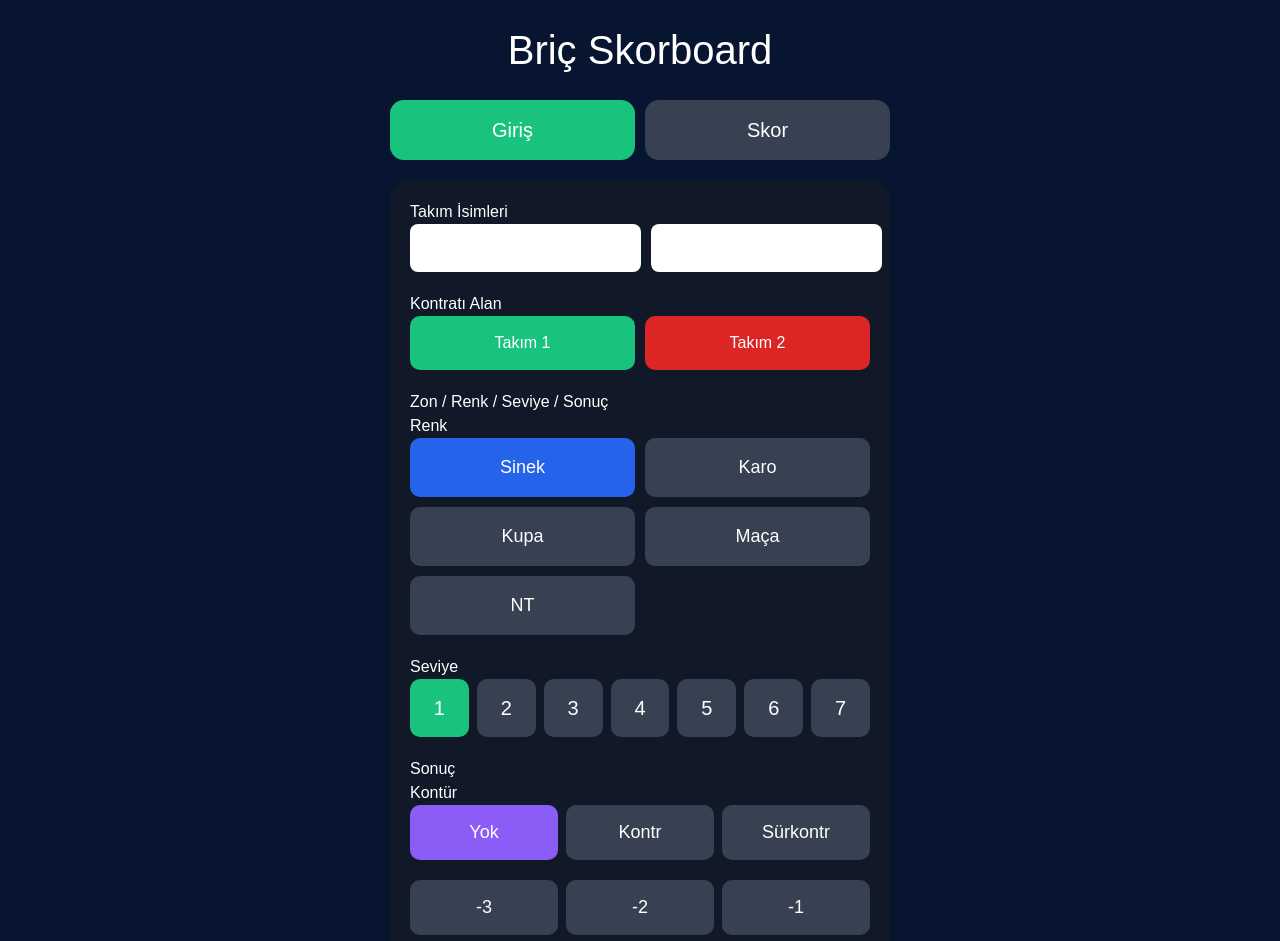
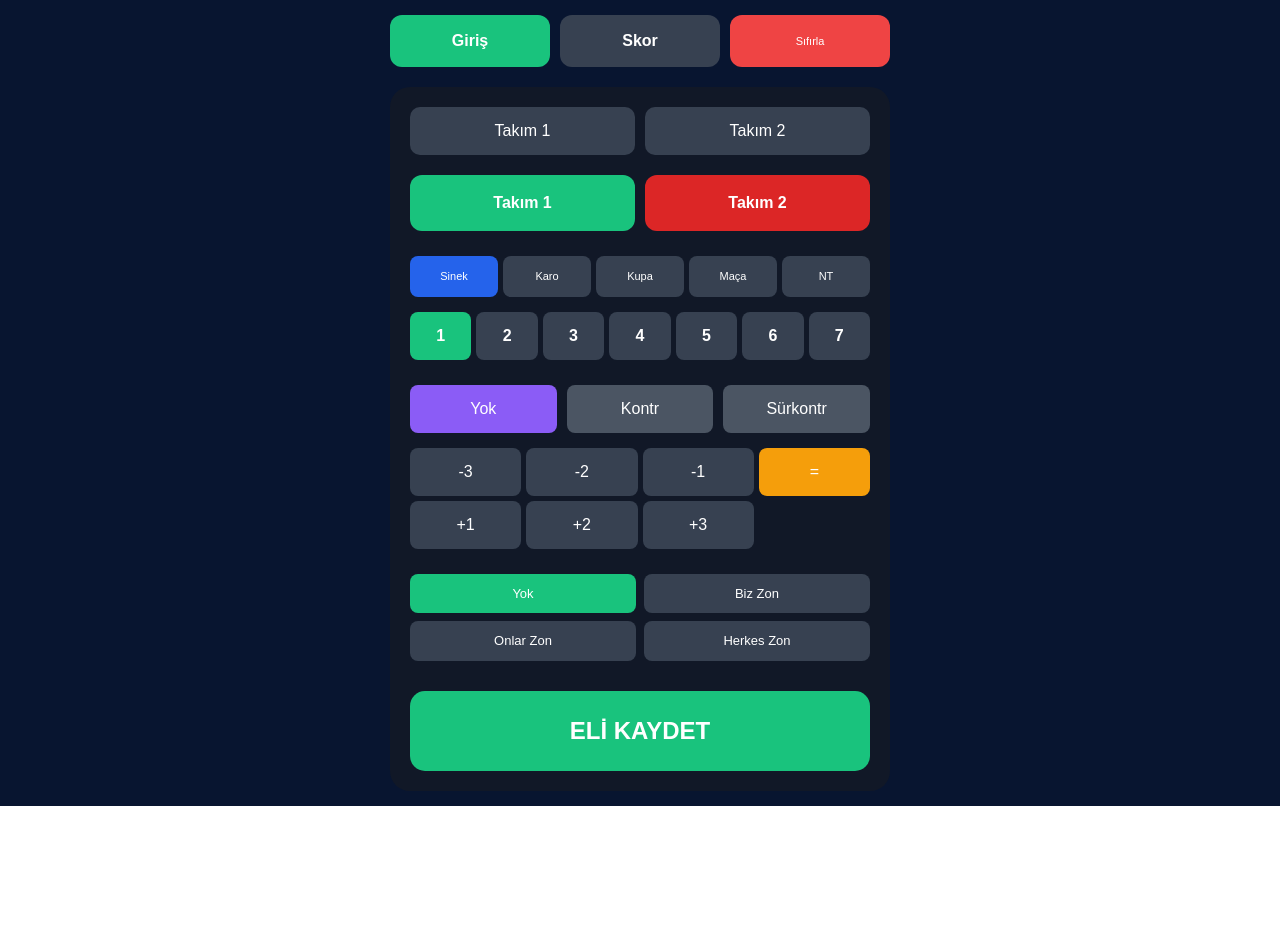
Before and after one commit to ederinoz/bric-skor, a React (Vite) app: page / in a window 1280 px wide. Shown: the top 941 px of the page. After the commit the page ends 806 px from the top, so only its background shows below. Built offline with nearby package versions, Linux system fonts and the light colour scheme.

Commit message:
temiz final sürum

```diff
--- a/src/App.jsx
+++ b/src/App.jsx
@@ -10,9 +10,14 @@ export default function App() {
   const [renk, setRenk] = useState("Sinek");
   const [sonuc, setSonuc] = useState("=");
   const [kontur, setKontur] = useState("Yok");
+
   const [eller, setEller] = useState(() => {
+    try {
       const kayit = localStorage.getItem("bricSkor");
       return kayit ? JSON.parse(kayit) : [];
+    } catch (e) {
+      return [];
+    }
   });
 
   useEffect(() => {
@@ -21,29 +26,36 @@ export default function App() {
 
   function hesaplaSkor() {
     let puan = 0;
-    // Kontrat Puanı (Baz)
-    if (renk === "Sinek" || renk === "Karo") puan = seviye * 20;
-    if (renk === "Kupa" || renk === "Maça") puan = seviye * 30;
-    if (renk === "NT") puan = 40 + (seviye - 1) * 30;
+    const isVulnerable = (zon === "Biz Zon" || zon === "Herkes Zon");
+    const katsayi = kontur === "Kontr" ? 2 : kontur === "Sürkontr" ? 4 : 1;
 
-    // Fazla Löve Puanları (Kontursuz basit hesap)
-    if (sonuc === "+1") puan += (renk === "Sinek" || renk === "Karo" ? 20 : 30);
-    if (sonuc === "+2") puan += (renk === "Sinek" || renk === "Karo" ? 40 : 60);
-    if (sonuc === "+3") puan += (renk === "Sinek" || renk === "Karo" ? 60 : 90);
+    if (sonuc.startsWith("-")) {
+      const batarSayisi = Math.abs(parseInt(sonuc));
+      if (kontur === "Yok") {
+        puan = batarSayisi * (isVulnerable ? -100 : -50);
+      } else {
+        const ilkBatar = isVulnerable ? -200 : -100;
+        const ekBatarPuan = isVulnerable ? -300 : -200;
+        puan = (ilkBatar + (batarSayisi - 1) * ekBatarPuan) * (kontur === "Sürkontr" ? 2 : 1);
+      }
+    } else {
+      let temelPuan = 0;
+      if (renk === "Sinek" || renk === "Karo") temelPuan = seviye * 20;
+      else if (renk === "Kupa" || renk === "Maça") temelPuan = seviye * 30;
+      else if (renk === "NT") temelPuan = 40 + (seviye - 1) * 30;
 
-    // Batarlar (Kontursuz basit hesap)
-    const isVulnerable = (zon === "Onlar Zon" || zon === "Herkes Zon");
-    if (sonuc === "-1") puan = isVulnerable ? -100 : -50;
-    if (sonuc === "-2") puan = isVulnerable ? -200 : -100;
-    if (sonuc === "-3") puan = isVulnerable ? -300 : -150;
-    if (kontur === "Kontr") {
-  puan *= 2;
+      puan = temelPuan * katsayi;
+
+      if (sonuc !== "=") {
+        const fazla = parseInt(sonuc);
+        if (kontur === "Yok") {
+          puan += fazla * (renk === "Sinek" || renk === "Karo" ? 20 : 30);
+        } else {
+          puan += fazla * (isVulnerable ? 200 : 100) * (kontur === "Sürkontr" ? 2 : 1);
         }
-
-if (kontur === "Sürkontr") {
-  puan *= 4;
       }
-
+      if (kontur !== "Yok") puan += (kontur === "Kontr" ? 50 : 100);
+    }
     return puan;
   }
 
@@ -51,211 +63,114 @@ if (kontur === "Sürkontr") {
     const yeniEl = {
       id: Date.now(),
       takim,
-      kontrat: `${seviye} ${renk}`,
+      kontrat: `${seviye}${renk === 'NT' ? 'NT' : (renk === 'Sinek' ? '♣' : renk === 'Karo' ? '♦' : renk === 'Kupa' ? '♥' : '♠')}`,
       sonuc,
       zon,
-      kontur,
+      kontur: kontur === "Yok" ? "" : kontur,
       puan: hesaplaSkor(),
     };
-    setEller([yeniEl, ...eller]);
+
+    setEller(prev => [yeniEl, ...prev]);
     setScreen("skor");
+    setSonuc("=");
+    setKontur("Yok");
   }
 
   function eliSil(id) {
-    const yeniListe = eller.filter((el) => el.id !== id);
-    setEller(yeniListe);
+    setEller(prev => prev.filter(el => el.id !== id));
   }
 
-  function takim1Toplam() {
-    return eller
-      .filter((e) => e.takim === takim1Adi)
-      .reduce((toplam, e) => toplam + e.puan, 0);
+  function tabelayiSifirla() {
+    if (window.confirm("Tabelayı sıfırlamak istediğine emin misin?")) {
+      setEller([]);
+    }
   }
 
-  function takim2Toplam() {
-    return eller
-      .filter((e) => e.takim === takim2Adi)
-      .reduce((toplam, e) => toplam + e.puan, 0);
-  }
+  const t1Top = eller.filter(e => e.takim === takim1Adi).reduce((s, e) => s + e.puan, 0);
+  const t2Top = eller.filter(e => e.takim === takim2Adi).reduce((s, e) => s + e.puan, 0);
 
   return (
-    <div style={{ minHeight: "100vh", background: "#081530", color: "white", padding: 20, fontFamily: "Arial" }}>
+    <div style={{ minHeight: "100vh", background: "#081530", color: "white", padding: "15px", fontFamily: "Arial, sans-serif" }}>
       <div style={{ maxWidth: 500, margin: "0 auto" }}>
-        <h1 style={{ fontSize: 40, marginBottom: 20, textAlign: 'center' }}>Briç Skorboard</h1>
 
-        <div style={{ display: "grid", gridTemplateColumns: "1fr 1fr", gap: 10, marginBottom: 20 }}>
-          <button onClick={() => setScreen("giris")} style={{ padding: 15, borderRadius: 14, border: "none", background: screen === "giris" ? "#19c37d" : "#374151", color: "white", fontSize: 20 }}>Giriş</button>
-          <button onClick={() => setScreen("skor")} style={{ padding: 15, borderRadius: 14, border: "none", background: screen === "skor" ? "#19c37d" : "#374151", color: "white", fontSize: 20 }}>Skor</button>
+        <div style={{ display: "grid", gridTemplateColumns: "1fr 1fr 1fr", gap: 10, marginBottom: 20 }}>
+          <button onClick={() => setScreen("giris")} style={{ padding: 14, borderRadius: 12, border: 'none', background: screen === "giris" ? "#19c37d" : "#374151", color: 'white', fontWeight: 'bold' }}>Giriş</button>
+          <button onClick={() => setScreen("skor")} style={{ padding: 14, borderRadius: 12, border: 'none', background: screen === "skor" ? "#19c37d" : "#374151", color: 'white', fontWeight: 'bold' }}>Skor</button>
+          <button onClick={tabelayiSifirla} style={{ padding: 14, borderRadius: 12, border: 'none', background: "#ef4444", color: 'white', fontSize: '11px' }}>Sıfırla</button>
         </div>
 
         {screen === "giris" && (
           <div style={{ background: "#111827", padding: 20, borderRadius: 20 }}>
-            <h3>Takım İsimleri</h3>
-            <div style={{ display: "grid", gridTemplateColumns: "1fr 1fr", gap: 10, marginBottom: 20 }}>
-              <input value={takim1Adi} onChange={(e) => setTakim1Adi(e.target.value)} style={{ padding: 12, borderRadius: 8, border: "none" }} />
-              <input value={takim2Adi} onChange={(e) => setTakim2Adi(e.target.value)} style={{ padding: 12, borderRadius: 8, border: "none" }} />
+            <div style={{ display: "flex", gap: 10, marginBottom: 20 }}>
+              <input value={takim1Adi} onChange={e => setTakim1Adi(e.target.value)} style={{ width: '50%', padding: 12, borderRadius: 10, border: 'none', background: '#374151', color: 'white', textAlign: 'center' }} />
+              <input value={takim2Adi} onChange={e => setTakim2Adi(e.target.value)} style={{ width: '50%', padding: 12, borderRadius: 10, border: 'none', background: '#374151', color: 'white', textAlign: 'center' }} />
             </div>
 
-            <h3>Kontratı Alan</h3>
-            <div style={{ display: "grid", gridTemplateColumns: "1fr 1fr", gap: 10, marginBottom: 20 }}>
-              <button onClick={() => setTakim(takim1Adi)} style={{ padding: 15, borderRadius: 10, border: "none", background: takim === takim1Adi ? "#19c37d" : "#2563eb", color: "white" }}>{takim1Adi}</button>
-              <button onClick={() => setTakim(takim2Adi)} style={{ padding: 15, borderRadius: 10, border: "none", background: takim === takim2Adi ? "#19c37d" : "#dc2626", color: "white" }}>{takim2Adi}</button>
+            <div style={{ display: "grid", gridTemplateColumns: "1fr 1fr", gap: 10, marginBottom: 25 }}>
+              <button onClick={() => setTakim(takim1Adi)} style={{ padding: 16, borderRadius: 12, border: "none", background: takim === takim1Adi ? "#19c37d" : "#2563eb", color: "white", fontWeight: 'bold' }}>{takim1Adi}</button>
+              <button onClick={() => setTakim(takim2Adi)} style={{ padding: 16, borderRadius: 12, border: "none", background: takim === takim2Adi ? "#19c37d" : "#dc2626", color: "white", fontWeight: 'bold' }}>{takim2Adi}</button>
             </div>
 
-            <h3>Zon / Renk / Seviye / Sonuç</h3>
-            <div style={{ marginBottom: 20 }}>
-  <h3>Renk</h3>
-
-  <div
-    style={{
-      display: "grid",
-      gridTemplateColumns: "1fr 1fr",
-      gap: 10,
-      marginBottom: 20,
-    }}
-  >
-    {["Sinek", "Karo", "Kupa", "Maça", "NT"].map((r) => (
-      <button
-        key={r}
-        onClick={() => setRenk(r)}
-        style={{
-          padding: 16,
-          borderRadius: 10,
-          border: "none",
-          background:
-            renk === r ? "#2563eb" : "#374151",
-          color: "white",
-          fontSize: 18,
-        }}
-      >
-        {r}
-      </button>
+            <div style={{ display: "grid", gridTemplateColumns: "repeat(5, 1fr)", gap: 5, marginBottom: 15 }}>
+              {["Sinek", "Karo", "Kupa", "Maça", "NT"].map(r => (
+                <button key={r} onClick={() => setRenk(r)} style={{ padding: 12, fontSize: 11, borderRadius: 8, border: 'none', background: renk === r ? "#2563eb" : "#374151", color: 'white' }}>{r}</button>
               ))}
             </div>
 
-  <h3>Seviye</h3>
-
-  <div
-    style={{
-      display: "grid",
-      gridTemplateColumns: "repeat(7,1fr)",
-      gap: 8,
-      marginBottom: 20,
-    }}
-  >
-    {[1,2,3,4,5,6,7].map((s) => (
-      <button
-        key={s}
-        onClick={() => setSeviye(s)}
-        style={{
-          padding: 14,
-          borderRadius: 10,
-          border: "none",
-          background:
-            seviye === s
-              ? "#19c37d"
-              : "#374151",
-          color: "white",
-          fontSize: 20,
-        }}
-      >
-        {s}
-      </button>
+            <div style={{ display: "grid", gridTemplateColumns: "repeat(7, 1fr)", gap: 5, marginBottom: 25 }}>
+              {[1, 2, 3, 4, 5, 6, 7].map(s => (
+                <button key={s} onClick={() => setSeviye(s)} style={{ padding: 12, borderRadius: 8, border: 'none', background: seviye === s ? "#19c37d" : "#374151", color: 'white', fontWeight: 'bold' }}>{s}</button>
               ))}
             </div>
 
-  <h3>Sonuç</h3>
-<h3>Kontür</h3>
-
-<div
-  style={{
-    display: "grid",
-    gridTemplateColumns: "1fr 1fr 1fr",
-    gap: 8,
-    marginBottom: 20,
-  }}
->
-  {["Yok", "Kontr", "Sürkontr"].map((k) => (
-    <button
-      key={k}
-      onClick={() => setKontur(k)}
-      style={{
-        padding: 14,
-        borderRadius: 10,
-        border: "none",
-        background:
-          kontur === k
-            ? "#8b5cf6"
-            : "#374151",
-        color: "white",
-        fontSize: 18,
-      }}
-    >
-      {k}
-    </button>
-  ))}
-</div>
-  <div
-    style={{
-      display: "grid",
-      gridTemplateColumns: "repeat(3,1fr)",
-      gap: 8,
-      marginBottom: 20,
-    }}
-  >
-    {["-3","-2","-1","=","+1","+2","+3"].map((s) => (
-      <button
-        key={s}
-        onClick={() => setSonuc(s)}
-        style={{
-          padding: 14,
-          borderRadius: 10,
-          border: "none",
-          background:
-            sonuc === s
-              ? "#f59e0b"
-              : "#374151",
-          color: "white",
-          fontSize: 18,
-        }}
-      >
-        {s}
-      </button>
-    ))}
-  </div>
-</div>
-            {/* ... Diğer butonlar (Seviye, Renk vs.) burada yer alıyor ... */}
-            <div style={{ display: 'flex', flexWrap: 'wrap', gap: '5px', marginBottom: '20px' }}>
-                {["Yok", "Biz Zon", "Onlar Zon", "Herkes Zon"].map(z => (
-                    <button key={z} onClick={() => setZon(z)} style={{ padding: '10px', background: zon === z ? '#19c37d' : '#374151', color: 'white', border: 'none', borderRadius: '5px' }}>{z}</button>
+            <div style={{ display: "grid", gridTemplateColumns: "1fr 1fr 1fr", gap: 10, marginBottom: 15 }}>
+              {["Yok", "Kontr", "Sürkontr"].map(k => (
+                <button key={k} onClick={() => setKontur(k)} style={{ padding: 12, borderRadius: 8, border: 'none', background: kontur === k ? "#8b5cf6" : "#4b5563", color: 'white' }}>{k}</button>
               ))}
             </div>
 
-            <button onClick={eliKaydet} style={{ width: "100%", padding: 20, borderRadius: 12, border: "none", background: "#19c37d", color: "white", fontSize: 24, fontWeight: "bold" }}>ELİ KAYDET</button>
+            <div style={{ display: "grid", gridTemplateColumns: "repeat(4, 1fr)", gap: 5, marginBottom: 25 }}>
+              {["-3", "-2", "-1", "=", "+1", "+2", "+3"].map(s => (
+                <button key={s} onClick={() => setSonuc(s)} style={{ padding: 12, borderRadius: 8, border: 'none', background: sonuc === s ? "#f59e0b" : "#374151", color: 'white' }}>{s}</button>
+              ))}
+            </div>
+
+            <div style={{ display: "grid", gridTemplateColumns: "repeat(2, 1fr)", gap: 8, marginBottom: 30 }}>
+              {["Yok", "Biz Zon", "Onlar Zon", "Herkes Zon"].map(z => (
+                <button key={z} onClick={() => setZon(z)} style={{ padding: 10, fontSize: 13, borderRadius: 8, border: 'none', background: zon === z ? "#19c37d" : "#374151", color: 'white' }}>{z}</button>
+              ))}
+            </div>
+
+            <button onClick={eliKaydet} style={{ width: "100%", padding: 22, borderRadius: 15, border: "none", background: "#19c37d", color: "white", fontSize: 24, fontWeight: "bold" }}>ELİ KAYDET</button>
           </div>
         )}
 
         {screen === "skor" && (
-          <>
-            <div style={{ display: "grid", gridTemplateColumns: "1fr 1fr", gap: 10, marginBottom: 20 }}>
-              <div style={{ background: "#2563eb", padding: 20, borderRadius: 18, textAlign: "center" }}>
-                <div>{takim1Adi}</div>
-                <div style={{ fontSize: 40, fontWeight: "bold" }}>{takim1Toplam()}</div>
+          <div>
+            <div style={{ display: "grid", gridTemplateColumns: "1fr 1fr", gap: 15, marginBottom: 25 }}>
+              <div style={{ background: "#2563eb", padding: 20, borderRadius: 20, textAlign: 'center' }}>
+                <div style={{ fontSize: 14 }}>{takim1Adi}</div>
+                <div style={{ fontSize: 44, fontWeight: 'bold' }}>{t1Top}</div>
               </div>
-              <div style={{ background: "#dc2626", padding: 20, borderRadius: 18, textAlign: "center" }}>
-                <div>{takim2Adi}</div>
-                <div style={{ fontSize: 40, fontWeight: "bold" }}>{takim2Toplam()}</div>
+              <div style={{ background: "#dc2626", padding: 20, borderRadius: 20, textAlign: 'center' }}>
+                <div style={{ fontSize: 14 }}>{takim2Adi}</div>
+                <div style={{ fontSize: 44, fontWeight: 'bold' }}>{t2Top}</div>
               </div>
             </div>
-            {eller.map((el) => (
-              <div key={el.id} style={{ background: "#111827", padding: 15, borderRadius: 15, marginBottom: 10 }}>
-                <div style={{ fontWeight: "bold" }}>{el.takim} - {el.kontrat}</div>
-                <div style={{ color: "#9ca3af" }}>{el.zon} | {el.sonuc}| {el.kontur}</div>
-                <div style={{ fontSize: 24, fontWeight: "bold", color: el.puan >= 0 ? "#19c37d" : "#ef4444" }}>{el.puan} Puan</div>
-                <button onClick={() => eliSil(el.id)} style={{ marginTop: 10, background: "#ef4444", color: "white", border: "none", padding: "5px 10px", borderRadius: 5 }}>Sil</button>
+
+            {eller.map(el => (
+              <div key={el.id} style={{ background: "#111827", padding: 18, borderRadius: 18, marginBottom: 12, display: 'flex', justifyContent: 'space-between', alignItems: 'center', borderLeft: `6px solid ${el.takim === takim1Adi ? '#2563eb' : '#dc2626'}` }}>
+                <div>
+                  <div style={{ fontWeight: 'bold' }}>{el.takim}</div>
+                  <div style={{ fontSize: 14, color: '#9ca3af' }}>{el.kontrat} {el.kontur} {el.sonuc} | {el.zon}</div>
+                </div>
+                <div style={{ textAlign: 'right' }}>
+                  <div style={{ fontSize: 24, fontWeight: 'bold', color: el.puan >= 0 ? '#19c37d' : '#ef4444' }}>{el.puan > 0 ? `+${el.puan}` : el.puan}</div>
+                  <button onClick={() => eliSil(el.id)} style={{ color: '#ef4444', background: 'none', border: 'none', fontSize: 13, cursor: 'pointer' }}>Sil</button>
+                </div>
               </div>
             ))}
-          </>
+          </div>
         )}
       </div>
     </div>
```
Lines whose indentation alone changed are shown as unchanged.
